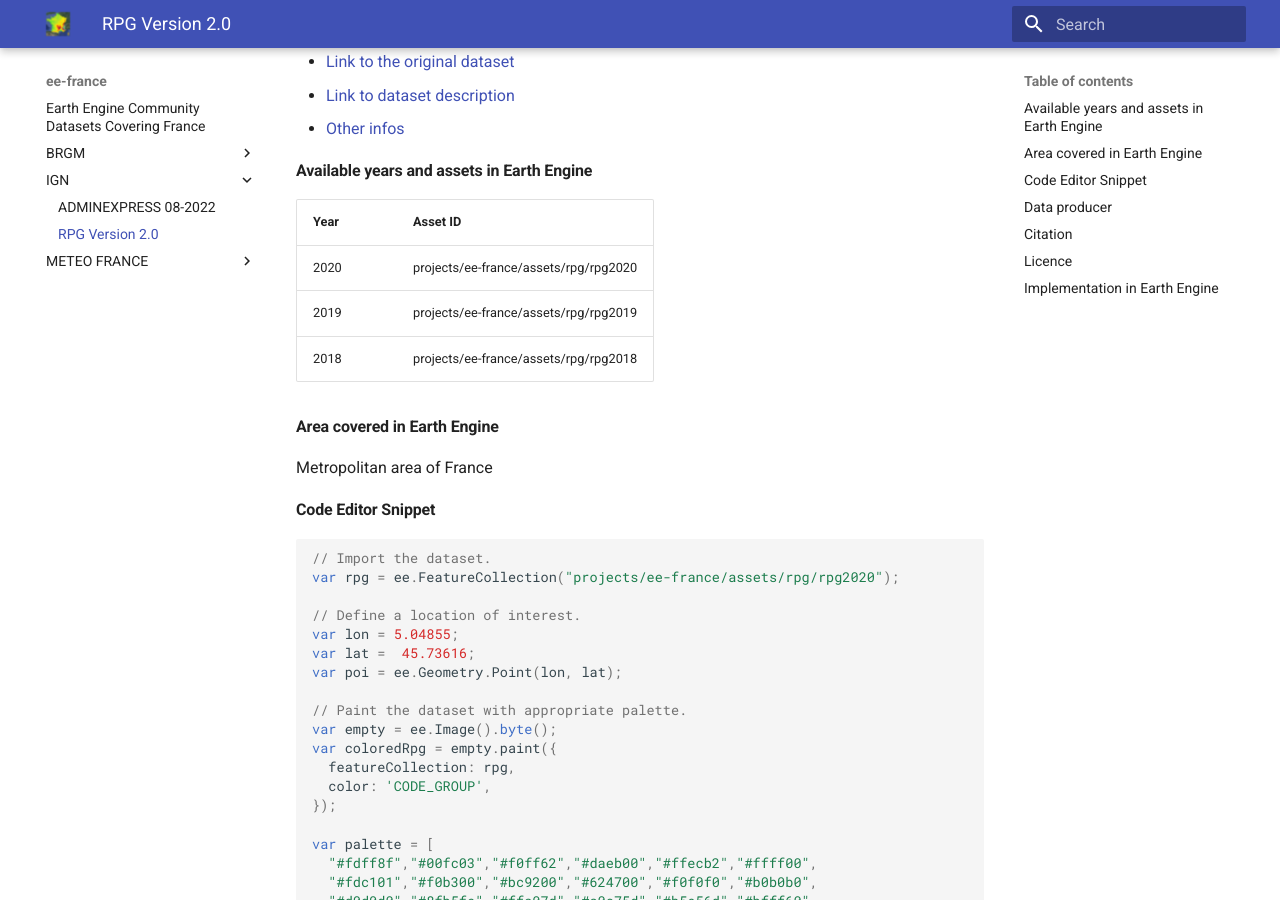
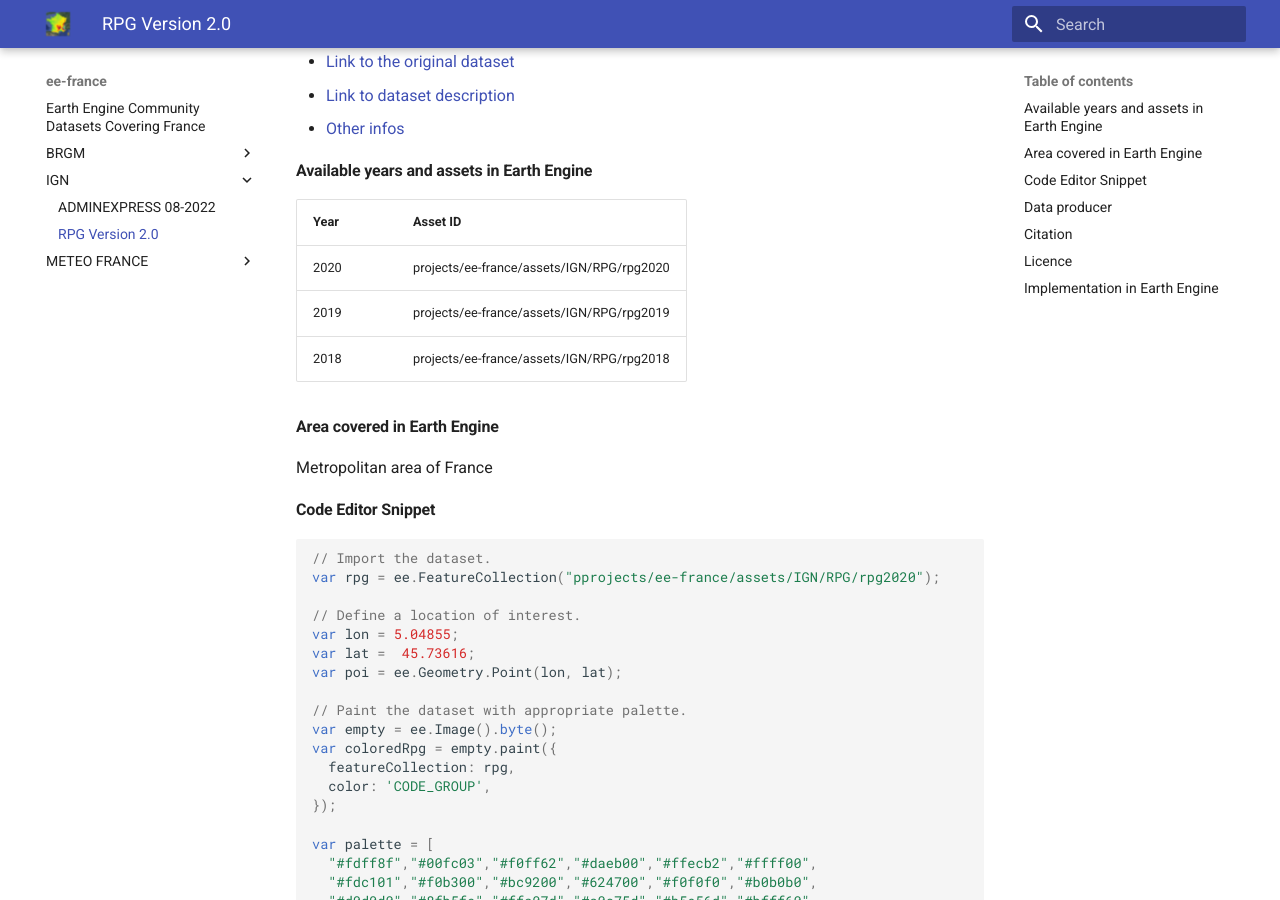
Before and after one commit to geodatafr/geodatafr.github.io, an MkDocs documentation site: the page built from docs/IGN/RPG_Agricultural-parcels.md, in a window 1280 px wide and 900 px high, scrolled down 409 px. Built offline with MkDocs 1.6.1 and Material for MkDocs 9.7.7, drawn with Linux system fonts in a browser that asks for light colours.

````diff
--- a/docs/IGN/RPG_Agricultural-parcels.md
+++ b/docs/IGN/RPG_Agricultural-parcels.md
@@ -13,11 +13,11 @@ The anonymous data of the RPG are vintage and contain parcels corresponding to t
 
 #### Available years and assets in Earth Engine
 
-| Year | Asset ID                              |
-|------|---------------------------------------|
-| 2020 | projects/ee-france/assets/rpg/rpg2020 |
-| 2019 | projects/ee-france/assets/rpg/rpg2019 |
-| 2018 | projects/ee-france/assets/rpg/rpg2018 |
+| Year | Asset ID                                  |
+|------|-------------------------------------------|
+| 2020 | projects/ee-france/assets/IGN/RPG/rpg2020 |
+| 2019 | projects/ee-france/assets/IGN/RPG/rpg2019 |
+| 2018 | projects/ee-france/assets/IGN/RPG/rpg2018 |
 
 #### Area covered in Earth Engine
 Metropolitan area of France
@@ -25,7 +25,7 @@ Metropolitan area of France
 #### Code Editor Snippet
 ```javascript
 // Import the dataset.
-var rpg = ee.FeatureCollection("projects/ee-france/assets/rpg/rpg2020");
+var rpg = ee.FeatureCollection("pprojects/ee-france/assets/IGN/RPG/rpg2020");
 
 // Define a location of interest.
 var lon = 5.04855;
````
Also changed, not shown: docs/BRGM/RGA_Withdrawl-swelling_risk_of_clay_soils.md (+1 -1 lines), docs/IGN/ADMIN_EXPRESS_Administrative_boundaries.md (+2 -2 lines).
